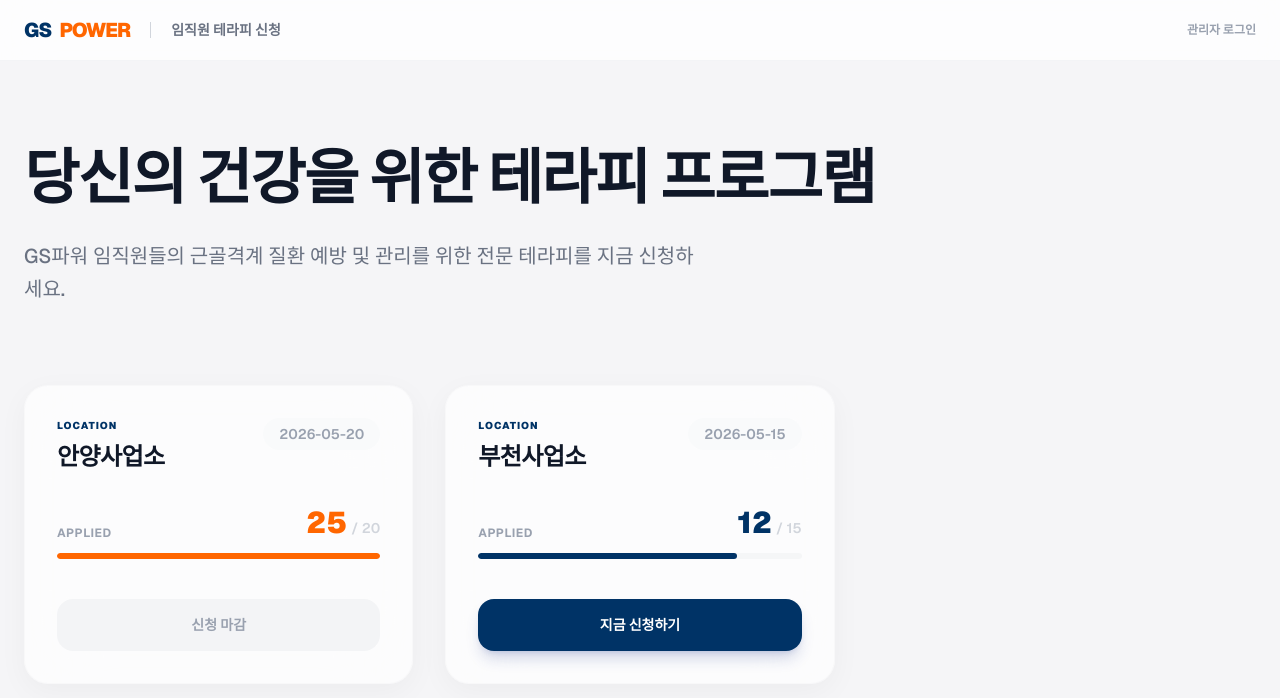
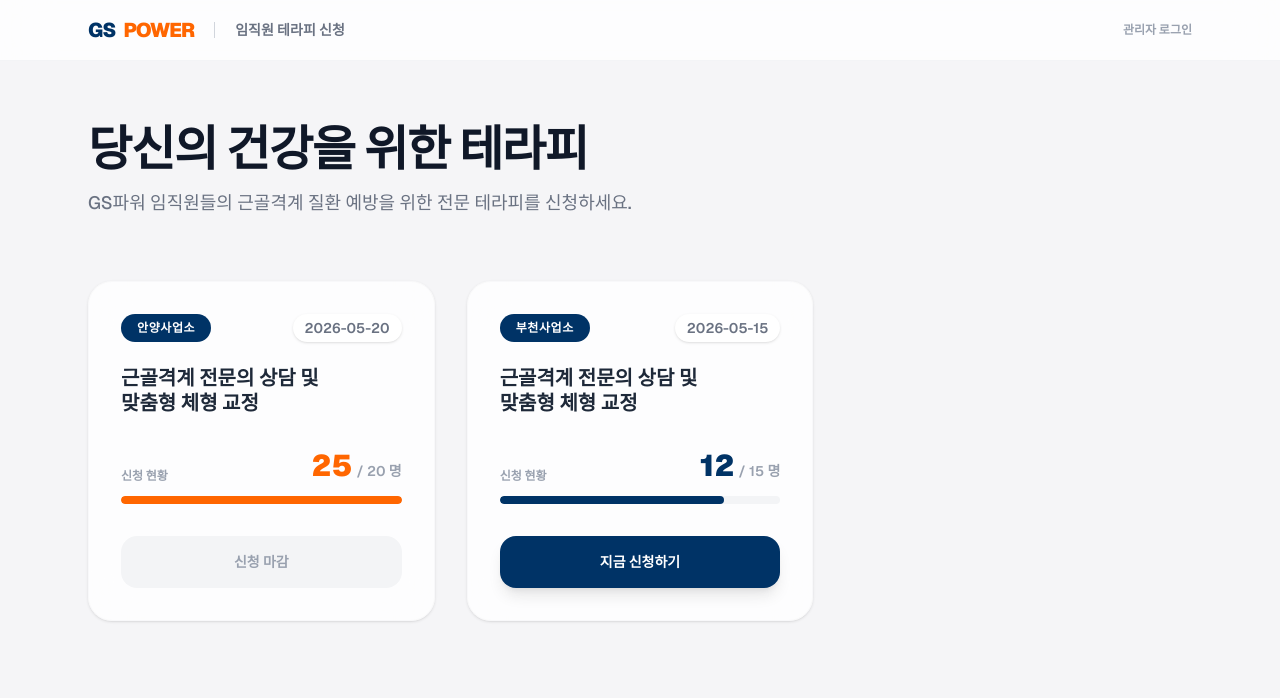
Before and after one commit to feelssama/gspower_therapy, a Next.js app: page / in a window 1280 px wide. Shown: the top 698 px of the page. Built offline with nearby package versions, Linux system fonts and the light colour scheme.

Commit message:
Update page.jsx

```diff
--- a/app/page.jsx
+++ b/app/page.jsx
@@ -1,38 +1,35 @@
+'use client';
 // @ts-nocheck
-'use client';
 
 import { useState, useEffect } from 'react';
-//import { supabase } from '@/lib/supabase'; // 위에서 만든 supabase 클라이언트
 
 export default function TherapySystem() {
   const [isAdminMode, setIsAdminMode] = useState(false);
   const [showLogin, setShowLogin] = useState(false);
   const [adminPassword, setAdminPassword] = useState('');
-  const [sessions, setSessions] = useState([]);
   const [loading, setLoading] = useState(true);
 
-  // Supabase에서 데이터 불러오기
+  // 관리자 신규 개설용 상태(State)
+  const [newLoc, setNewLoc] = useState('부천사업소');
+  const [newDate, setNewDate] = useState('');
+  const [newCapa, setNewCapa] = useState('');
+
+  // 추첨 결과 모달 상태
+  const [lotteryResult, setLotteryResult] = useState(null);
+
+  // 세션 데이터 상태
+  const [sessions, setSessions] = useState([]);
+
   useEffect(() => {
-    fetchSessions();
+    // 초기 더미 데이터 로드
+    setSessions([
+      { id: 1, location: "안양사업소", date: "2026-05-20", capacity: 20, applied: 25, status: "추첨 대기" },
+      { id: 2, location: "부천사업소", date: "2026-05-15", capacity: 15, applied: 12, status: "모집 중" },
+    ]);
+    setLoading(false);
   }, []);
 
-  const fetchSessions = async () => {
-    setLoading(true);
-    // 실제 Supabase 연결 전 UI 테스트용 더미 데이터 (연결 후 삭제)
-    const dummyData = [
-      { id: 1, location: "안양사업소", date: "2026-05-20", capacity: 20, applied: 25, status: "추첨 대기" },
-      { id: 2, location: "부천사업소", date: "2026-05-15", capacity: 15, applied: 12, status: "모집 중" },
-    ];
-
-    // 실제 Supabase DB 호출 (주석 해제 후 사용)
-    // const { data, error } = await supabase.from('sessions').select('*').order('date', { ascending: true });
-    // if (!error) setSessions(data);
-
-    setSessions(dummyData);
-    setLoading(false);
-  };
-
-  // 관리자 로그인 처리
+  // [기능 1] 관리자 로그인
   const handleLogin = (e) => {
     e.preventDefault();
     if (adminPassword === 'gspower1234') {
@@ -44,53 +41,106 @@ export default function TherapySystem() {
     }
   };
 
-  // UI 컴포넌트: 하이엔드 카드
+  // [기능 2] 임직원 테라피 신청
+  const handleApply = (id) => {
+    setSessions(sessions.map(s => {
+      if (s.id === id) {
+        if (s.applied >= s.capacity) {
+          alert('이미 정원이 마감되었습니다.');
+          return s;
+        }
+        alert('테라피 신청이 완료되었습니다!');
+        return { ...s, applied: s.applied + 1 };
+      }
+      return s;
+    }));
+  };
+
+  // [기능 3] 관리자 신규 세션 개설
+  const handleCreateSession = () => {
+    if (!newDate || !newCapa) {
+      alert("실시 일자와 참여 정원을 모두 입력해주세요.");
+      return;
+    }
+    const newSession = {
+      id: Date.now(),
+      location: newLoc,
+      date: newDate,
+      capacity: parseInt(newCapa),
+      applied: 0,
+      status: "모집 중"
+    };
+    setSessions([newSession, ...sessions]); // 목록 맨 앞에 추가
+    setNewDate('');
+    setNewCapa('');
+    alert('신규 테라피 프로그램이 게시되었습니다!');
+  };
+
+  // [기능 4] 관리자 자동 추첨 실행
+  const handleRunLottery = (id) => {
+    const session = sessions.find(s => s.id === id);
+    const penaltyCount = Math.floor(session.applied * 0.3); // 직전 참여자 (가상 데이터)
+    const newCount = session.applied - penaltyCount;
+
+    let msg = `<b style="color:#003366; font-size:1.2rem;">${session.location} (${session.date})</b><br><br>`;
+    msg += `총 신청: <b>${session.applied}명</b> (정원 ${session.capacity}명)<br>`;
+    msg += `직전 참여 제외: <span style="color:#FF6600"><b>${penaltyCount}명</b></span><br>`;
+    msg += `1순위 신청자: <b style="color:#003366">${newCount}명</b><br><br>`;
+
+    if(newCount >= session.capacity) {
+      msg += `=> 공정한 알고리즘에 따라 1순위 대상자 중 무작위로 <b>${session.capacity}명을 선정 완료</b>했습니다.`;
+    } else {
+      msg += `=> 1순위 신청자 전원 선발 후, 부족한 인원은 직전 참여자 중 <b>추가 추첨</b>하여 채웠습니다.`;
+    }
+
+    setLotteryResult(msg);
+    setSessions(sessions.map(s => s.id === id ? { ...s, status: "결과 확정" } : s));
+  };
+
+  // --- UI 컴포넌트: 하이엔드 카드 ---
   const SessionCard = ({ session, isAdmin }) => {
     const isOverflow = session.applied > session.capacity;
-    const progress = Math.min(100, (session.applied / session.capacity) * 100);
+    const isFull = session.applied >= session.capacity;
+    const progress = session.capacity === 0 ? 0 : Math.min(100, (session.applied / session.capacity) * 100);
 
     return (
-      <div className="group relative bg-white/70 backdrop-blur-2xl rounded-3xl p-8 border border-gray-100/50 shadow-[0_8px_30px_rgb(0,0,0,0.04)] hover:shadow-[0_20px_40px_rgb(0,0,0,0.08)] transition-all duration-500 hover:-translate-y-1">
-        <div className="flex justify-between items-start mb-8">
-          <div className="flex flex-col">
-            <span className="text-[10px] font-black tracking-widest text-[#003366] uppercase mb-2">Location</span>
-            <span className="text-2xl font-black text-gray-900 tracking-tight">{session.location}</span>
+      <div className={`group relative bg-white/80 backdrop-blur-xl rounded-3xl p-8 border ${isOverflow && isAdmin ? 'border-[#FF6600]/50' : 'border-gray-100/50'} shadow-sm hover:shadow-xl transition-all duration-300 flex flex-col justify-between`}>
+        <div>
+          <div className="flex justify-between items-start mb-6">
+            <span className="bg-[#003366] text-white px-4 py-1.5 rounded-full text-xs font-bold uppercase tracking-wider">{session.location}</span>
+            <span className="text-sm font-semibold text-gray-500 bg-white px-3 py-1 rounded-full shadow-sm">{session.date}</span>
           </div>
-          <span className="text-sm font-semibold text-gray-400 bg-gray-50 px-4 py-1.5 rounded-full">{session.date}</span>
-        </div>
+          <h3 className="text-xl font-bold text-gray-800 mb-8 leading-tight">근골격계 전문의 상담 및<br/>맞춤형 체형 교정</h3>
 
-        <div className="mb-10">
-          <div className="flex justify-between items-end mb-3">
-            <span className="text-xs font-bold text-gray-400 uppercase tracking-wider">Applied</span>
-            <div className="flex items-baseline gap-1">
-              <span className={`text-3xl font-black ${isOverflow ? 'text-[#FF6600]' : 'text-[#003366]'}`}>
-                {session.applied}
-              </span>
-              <span className="text-sm font-semibold text-gray-300">/ {session.capacity}</span>
+          <div className="mb-8">
+            <div className="flex justify-between items-end mb-3">
+              <span className="text-xs font-bold text-gray-400">신청 현황</span>
+              <div className="flex items-baseline gap-1">
+                <span className={`text-3xl font-black ${isOverflow ? 'text-[#FF6600]' : 'text-[#003366]'}`}>{session.applied}</span>
+                <span className="text-sm font-semibold text-gray-400">/ {session.capacity} 명</span>
+              </div>
             </div>
-          </div>
-          {/* 애플 스타일 프로그레스 바 */}
-          <div className="w-full bg-gray-100/80 rounded-full h-1.5 overflow-hidden">
-            <div
-              className={`h-full rounded-full transition-all duration-1000 ease-out ${isOverflow ? 'bg-[#FF6600]' : 'bg-[#003366]'}`}
-              style={{ width: `${progress}%` }}
-            />
+            <div className="w-full bg-gray-100 rounded-full h-2 overflow-hidden">
+              <div className={`h-full rounded-full transition-all duration-700 ease-out ${isOverflow ? 'bg-[#FF6600]' : 'bg-[#003366]'}`} style={{ width: `${progress}%` }} />
+            </div>
           </div>
         </div>
 
         {isAdmin ? (
-          isOverflow ? (
-            <button className="w-full bg-gradient-to-r from-[#FF6600] to-[#E65C00] text-white py-4 rounded-2xl font-bold text-sm hover:opacity-90 transition-opacity shadow-lg shadow-orange-500/20">
-              추첨 알고리즘 실행
-            </button>
+          session.status === "결과 확정" ? (
+             <button className="w-full bg-gray-100 text-gray-400 py-4 rounded-2xl font-bold text-sm cursor-not-allowed">결과 공지 완료</button>
+          ) : isOverflow ? (
+            <button onClick={() => handleRunLottery(session.id)} className="w-full bg-gradient-to-r from-[#FF6600] to-[#E65C00] text-white py-4 rounded-2xl font-bold text-sm shadow-lg hover:shadow-orange-500/30 transition-all hover:-translate-y-0.5">추첨 알고리즘 실행</button>
           ) : (
-            <button className="w-full bg-gray-50 text-gray-400 py-4 rounded-2xl font-bold text-sm cursor-not-allowed">
-              추첨 대기 중
-            </button>
+            <button className="w-full bg-gray-50 text-gray-400 py-4 rounded-2xl font-bold text-sm cursor-not-allowed border border-gray-200">모집 대기 중</button>
           )
         ) : (
-          <button className={`w-full py-4 rounded-2xl font-bold text-sm transition-all duration-300 ${isOverflow ? 'bg-gray-100 text-gray-400' : 'bg-[#003366] text-white shadow-lg shadow-blue-900/20 hover:bg-[#002244]'}`}>
-            {isOverflow ? '신청 마감' : '지금 신청하기'}
+          <button
+            onClick={() => handleApply(session.id)}
+            disabled={isFull}
+            className={`w-full py-4 rounded-2xl font-bold text-sm transition-all duration-300 ${isFull ? 'bg-gray-100 text-gray-400 cursor-not-allowed' : 'bg-[#003366] text-white shadow-lg hover:bg-[#002244] hover:-translate-y-0.5'}`}
+          >
+            {isFull ? '신청 마감' : '지금 신청하기'}
           </button>
         )}
       </div>
@@ -99,75 +149,92 @@ export default function TherapySystem() {
 
   return (
     <div className="min-h-screen bg-[#F5F5F7] text-gray-900 font-sans selection:bg-[#FF6600] selection:text-white">
-      {/* 관리자 로그인 모달 (image_0.png 스타일 완벽 반영) */}
+
+      {/* 1. 관리자 로그인 모달 */}
       {showLogin && (
         <div className="fixed inset-0 z-50 flex items-center justify-center bg-[#003366]/95 backdrop-blur-md p-6 animate-in fade-in duration-300">
-          <div className="bg-white p-12 rounded-[2.5rem] w-full max-w-md text-center shadow-2xl">
+          <div className="bg-white p-10 md:p-12 rounded-[2.5rem] w-full max-w-md text-center shadow-2xl">
             <div className="flex justify-center items-center gap-1 mb-8">
-              <span className="text-3xl font-black text-[#003366]">GS</span>
-              <span className="text-3xl font-black text-[#FF6600]">POWER</span>
+              <span className="text-3xl font-black text-[#003366]">GS</span><span className="text-3xl font-black text-[#FF6600]">POWER</span>
             </div>
             <h2 className="text-2xl font-bold mb-2">관리자 인증</h2>
-            <p className="text-sm text-gray-500 mb-10">근골격계 테라피 프로그램 관리 시스템에 접속합니다.</p>
-
+            <p className="text-sm text-gray-500 mb-10">근골격계 테라피 관리 시스템 접속</p>
             <form onSubmit={handleLogin}>
-              <input
-                type="password"
-                autoFocus
-                placeholder="비밀번호 입력"
-                value={adminPassword}
-                onChange={(e) => setAdminPassword(e.target.value)}
-                className="w-full bg-gray-50/50 border border-gray-100 p-5 rounded-2xl mb-6 text-center text-lg focus:ring-2 focus:ring-[#FF6600] outline-none transition-all"
-              />
-              <button type="submit" className="w-full bg-[#003366] text-white p-5 rounded-2xl font-bold text-lg hover:bg-[#002244] transition-colors shadow-xl shadow-blue-900/10 mb-4">
-                접속하기
-              </button>
-              <button type="button" onClick={() => setShowLogin(false)} className="text-sm text-gray-400 font-medium hover:text-gray-600">
-                취소
-              </button>
+              <input type="password" autoFocus placeholder="비밀번호 입력" value={adminPassword} onChange={(e) => setAdminPassword(e.target.value)} className="w-full bg-gray-50 border border-gray-100 p-5 rounded-2xl mb-6 text-center text-lg focus:ring-2 focus:ring-[#FF6600] outline-none transition-all" />
+              <button type="submit" className="w-full bg-[#003366] text-white p-5 rounded-2xl font-bold text-lg hover:bg-[#002244] transition-colors shadow-xl mb-4">접속하기</button>
+              <button type="button" onClick={() => setShowLogin(false)} className="text-sm text-gray-400 font-medium hover:text-gray-600">취소</button>
             </form>
           </div>
         </div>
       )}
 
-      {/* 글로벌 네비게이션 바 */}
+      {/* 2. 추첨 결과 모달 */}
+      {lotteryResult && (
+        <div className="fixed inset-0 z-50 flex items-center justify-center bg-black/60 backdrop-blur-sm p-6 animate-in fade-in duration-300">
+          <div className="bg-white p-10 rounded-[2rem] w-full max-w-lg shadow-2xl text-center">
+            <div className="w-20 h-20 bg-green-100 text-green-500 rounded-full flex items-center justify-center mx-auto mb-6">
+              <svg className="w-10 h-10" fill="none" stroke="currentColor" viewBox="0 0 24 24"><path strokeLinecap="round" strokeLinejoin="round" strokeWidth="3" d="M5 13l4 4L19 7"></path></svg>
+            </div>
+            <h2 className="text-3xl font-black mb-6 text-gray-900 tracking-tight">추첨 완료</h2>
+            <div className="bg-gray-50 rounded-2xl p-6 text-left text-gray-700 leading-relaxed mb-8 border border-gray-100" dangerouslySetInnerHTML={{ __html: lotteryResult }}></div>
+            <button onClick={() => setLotteryResult(null)} className="w-full bg-gray-900 text-white p-4 rounded-2xl font-bold hover:bg-black transition-colors">확인</button>
+          </div>
+        </div>
+      )}
+
+      {/* 3. 상단 네비게이션 */}
       <nav className="sticky top-0 z-30 bg-white/80 backdrop-blur-xl border-b border-gray-100">
-        <div className="max-w-7xl mx-auto px-6 py-4 flex justify-between items-center">
+        <div className="max-w-6xl mx-auto px-6 py-4 flex justify-between items-center">
           <div className="flex items-center gap-2">
-            {/* GS파워 공식 로고 자리 (이미지 파일명 교체 필요) */}
-            <span className="text-xl font-black text-[#003366] tracking-tighter">GS</span>
-            <span className="text-xl font-black text-[#FF6600] tracking-tighter">POWER</span>
+            <span className="text-xl font-black text-[#003366] tracking-tighter">GS</span><span className="text-xl font-black text-[#FF6600] tracking-tighter">POWER</span>
             <div className="h-4 w-px bg-gray-300 mx-3"></div>
-            <span className="text-sm font-semibold text-gray-500">
-              {isAdminMode ? '어드민 워크스페이스' : '임직원 테라피 신청'}
-            </span>
+            <span className="text-sm font-semibold text-gray-500">{isAdminMode ? '어드민 워크스페이스' : '임직원 테라피 신청'}</span>
           </div>
           {isAdminMode ? (
-            <button onClick={() => setIsAdminMode(false)} className="text-sm font-bold text-red-500 hover:text-red-600 bg-red-50 px-4 py-2 rounded-full">
-              로그아웃
-            </button>
+            <button onClick={() => setIsAdminMode(false)} className="text-sm font-bold text-red-500 bg-red-50 px-4 py-2 rounded-full hover:bg-red-100 transition-colors">로그아웃</button>
           ) : (
-            <button onClick={() => setShowLogin(true)} className="text-xs font-bold text-gray-400 hover:text-gray-600">
-              관리자 로그인
-            </button>
+            <button onClick={() => setShowLogin(true)} className="text-xs font-bold text-gray-400 hover:text-gray-600">관리자 로그인</button>
           )}
         </div>
       </nav>
 
-      {/* 메인 콘텐츠 영역 */}
-      <main className="max-w-7xl mx-auto px-6 py-20">
-        <header className="mb-20">
-          <h1 className="text-5xl md:text-6xl font-black tracking-tight mb-6 text-gray-900 leading-tight">
-            {isAdminMode ? '테라피 프로그램 관리' : '당신의 건강을 위한\n테라피 프로그램'}
+      {/* 4. 메인 콘텐츠 */}
+      <main className="max-w-6xl mx-auto px-6 py-16">
+        <header className="mb-16">
+          <h1 className="text-4xl md:text-5xl font-black tracking-tight mb-4 text-gray-900">
+            {isAdminMode ? '프로그램 관리 시스템' : '당신의 건강을 위한 테라피'}
           </h1>
-          <p className="text-xl text-gray-500 font-medium max-w-2xl leading-relaxed">
-            {isAdminMode
-              ? '안전보건팀의 DX를 완성하는 관리자 대시보드입니다. 공정한 추첨과 일정 관리를 한 곳에서 처리하세요.'
-              : 'GS파워 임직원들의 근골격계 질환 예방 및 관리를 위한 전문 테라피를 지금 신청하세요.'}
+          <p className="text-lg text-gray-500 font-medium">
+            {isAdminMode ? '공정한 추첨과 신규 일정 개설을 한 곳에서 관리하세요.' : 'GS파워 임직원들의 근골격계 질환 예방을 위한 전문 테라피를 신청하세요.'}
           </p>
         </header>
 
-        {/* 세션 카드 그리드 (반응형) */}
+        {/* [관리자 전용] 신규 세션 개설 폼 */}
+        {isAdminMode && (
+          <div className="bg-white rounded-[2rem] p-8 mb-16 shadow-sm border border-gray-100 flex flex-col md:flex-row gap-6 items-end animate-in slide-in-from-bottom-4">
+            <div className="w-full md:w-1/3">
+              <label className="block text-sm font-bold text-gray-700 mb-2">대상 사업소</label>
+              <select value={newLoc} onChange={(e) => setNewLoc(e.target.value)} className="w-full p-4 bg-gray-50 border border-gray-200 rounded-2xl outline-none focus:ring-2 focus:ring-[#003366]">
+                <option>부천사업소</option><option>서울사업소</option><option>안양사업소</option>
+              </select>
+            </div>
+            <div className="w-full md:w-1/3">
+              <label className="block text-sm font-bold text-gray-700 mb-2">실시 일자</label>
+              <input type="date" value={newDate} onChange={(e) => setNewDate(e.target.value)} className="w-full p-4 bg-gray-50 border border-gray-200 rounded-2xl outline-none focus:ring-2 focus:ring-[#003366]" />
+            </div>
+            <div className="w-full md:w-1/3">
+              <label className="block text-sm font-bold text-gray-700 mb-2">참여 정원 (명)</label>
+              <input type="number" placeholder="예: 15" value={newCapa} onChange={(e) => setNewCapa(e.target.value)} className="w-full p-4 bg-gray-50 border border-gray-200 rounded-2xl outline-none focus:ring-2 focus:ring-[#003366]" />
+            </div>
+            <div className="w-full md:w-auto">
+              <button onClick={handleCreateSession} className="w-full md:w-auto bg-[#003366] text-white px-8 py-4 rounded-2xl font-bold shadow-lg hover:bg-[#002244] hover:-translate-y-0.5 transition-all whitespace-nowrap">
+                신규 게시
+              </button>
+            </div>
+          </div>
+        )}
+
+        {/* 세션 리스트 렌더링 */}
         {loading ? (
           <div className="flex justify-center py-20"><div className="w-8 h-8 border-4 border-[#003366] border-t-transparent rounded-full animate-spin"></div></div>
         ) : (
```
